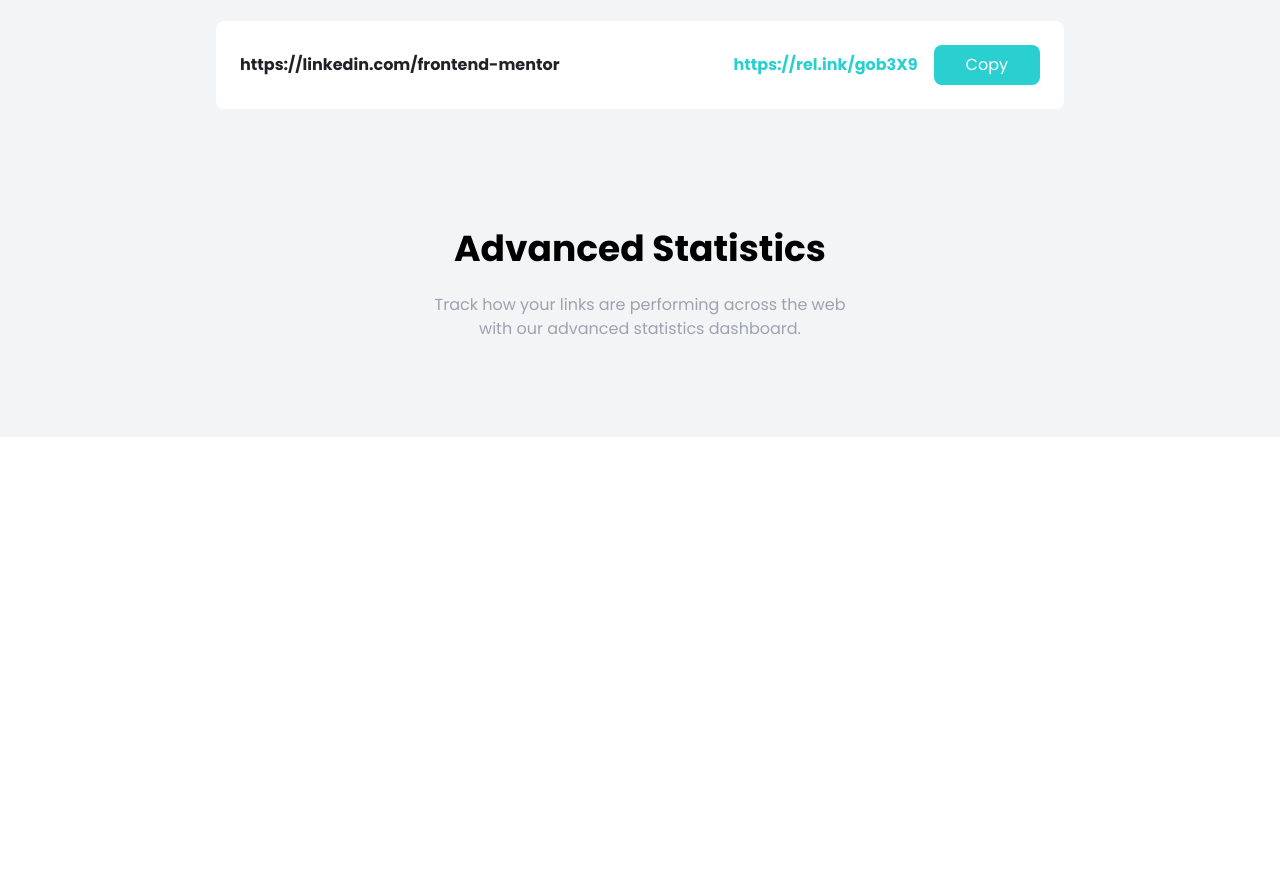
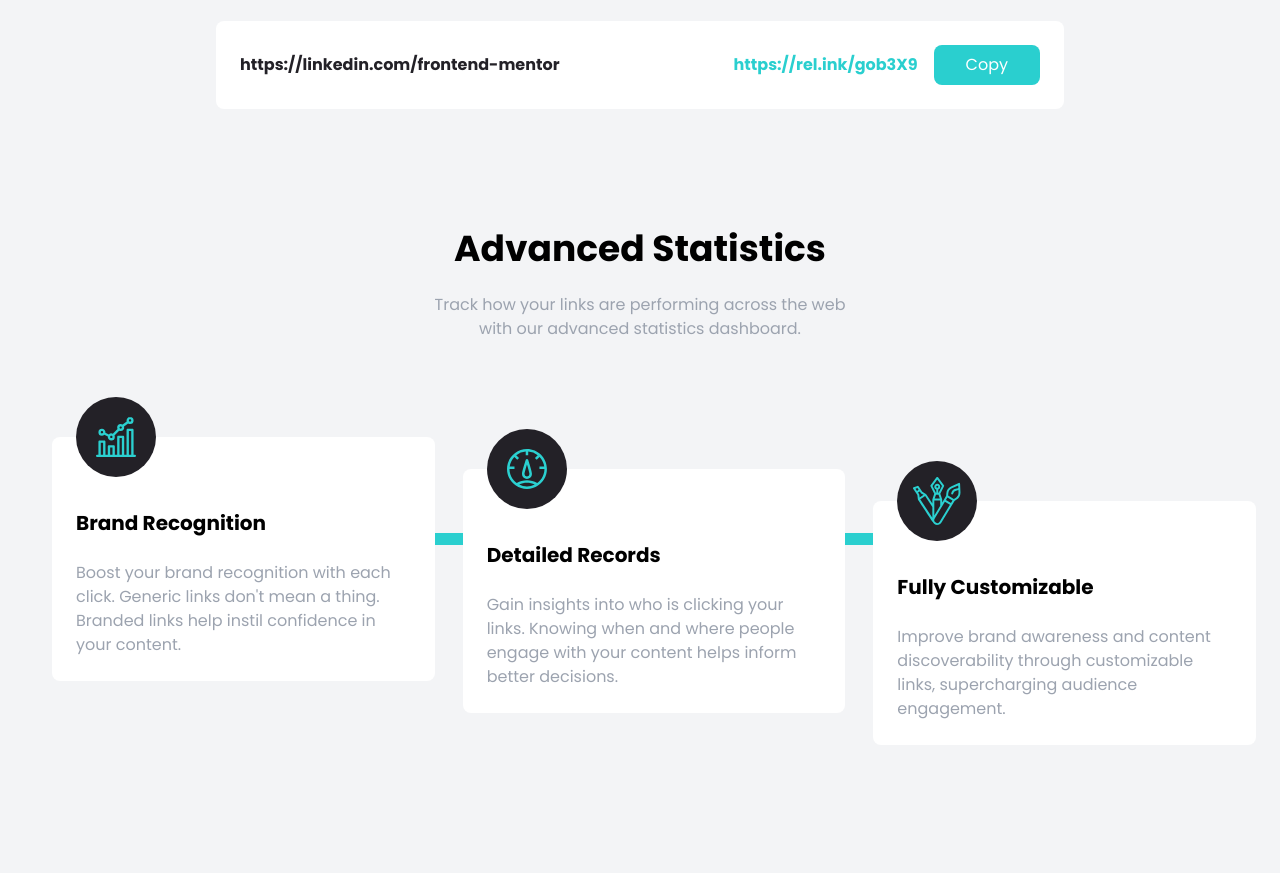
Before and after one commit to darkcohiba/Shortly-Project, a website built with webpack: page dist/index.html in a window 1280 px wide. Shown: the part 1047-1920 px from the top of the page. Before the commit the page ends 1484 px from the top, so only its background shows below. Built offline with nearby package versions, Linux system fonts and the light colour scheme.

Commit message:
chapter: stats section

```diff
--- a/dist/index.html
+++ b/dist/index.html
@@ -155,6 +155,92 @@
         </div>
     </section>
 
+    <!-- Feature Box Section -->
+    <section id="features" class="pb-32 bg-gray-100">
+        <div
+          class="relative container flex flex-col items-start px-6 mx-auto md:flex-row md:space-x-7"
+        >
+          <!-- Horizontal Line -->
+          <div
+            class="hidden absolute top-24 w-10/12 left-16 h-3 bg-cyan md:block"
+          ></div>
+          <!-- Vertical Line -->
+          <div class="absolute w-2 left-1/2 h-full -ml-1 bg-cyan md:hidden"></div>
+
+          <!-- Box 1 -->
+          <div
+            class="relative flex flex-col p-6 space-y-6 bg-white rounded-lg md:w-1/3"
+          >
+            <!-- Image Positioning -->
+            <div class="absolute -ml-10 left-1/2 -top-10 md:left-16">
+              <!-- Image Container For Background & Center -->
+              <div
+                class="flex items-center justify-center w-20 h-20 p-4 rounded-full bg-veryDarkViolet"
+              >
+                <img src="images/icon-brand-recognition.svg" alt="" />
+              </div>
+            </div>
+            <h5
+              class="pt-6 text-xl font-bold text-center capitalize md:text-left"
+            >
+              Brand Recognition
+            </h5>
+            <p class="text-center text-gray-400 md:text-left">
+              Boost your brand recognition with each click. Generic links don't
+              mean a thing. Branded links help instil confidence in your content.
+            </p>
+          </div>
+
+          <!-- Box 2 -->
+          <div
+            class="relative flex flex-col mt-24 p-6 space-y-6 bg-white rounded-lg md:mt-8 md:w-1/3"
+          >
+            <!-- Image Positioning -->
+            <div class="absolute -ml-10 left-1/2 -top-10 md:left-16">
+              <!-- Image Container For Background & Center -->
+              <div
+                class="flex items-center justify-center w-20 h-20 p-4 rounded-full bg-veryDarkViolet"
+              >
+                <img src="images/icon-detailed-records.svg" alt="" />
+              </div>
+            </div>
+            <h5
+              class="pt-6 text-xl font-bold text-center capitalize md:text-left"
+            >
+              Detailed records
+            </h5>
+            <p class="text-center text-gray-400 md:text-left">
+              Gain insights into who is clicking your links. Knowing when and
+              where people engage with your content helps inform better decisions.
+            </p>
+          </div>
+
+          <!-- Box 3 -->
+          <div
+            class="relative flex flex-col mt-24 p-6 space-y-6 bg-white rounded-lg md:mt-16 md:w-1/3"
+          >
+            <!-- Image Positioning -->
+            <div class="absolute -ml-10 left-1/2 -top-10 md:left-16">
+              <!-- Image Container For Background & Center -->
+              <div
+                class="flex items-center justify-center w-20 h-20 p-4 rounded-full bg-veryDarkViolet"
+              >
+                <img src="images/icon-fully-customizable.svg" alt="" />
+              </div>
+            </div>
+            <h5
+              class="pt-6 text-xl font-bold text-center capitalize md:text-left"
+            >
+              Fully customizable
+            </h5>
+            <p class="text-center text-gray-400 md:text-left">
+              Improve brand awareness and content discoverability through
+              customizable links, supercharging audience engagement.
+            </p>
+          </div>
+        </div>
+      </section>
+
     <script src="bundle.js"></script>
 </body>
 
```
Lines whose indentation alone changed are shown as unchanged.
